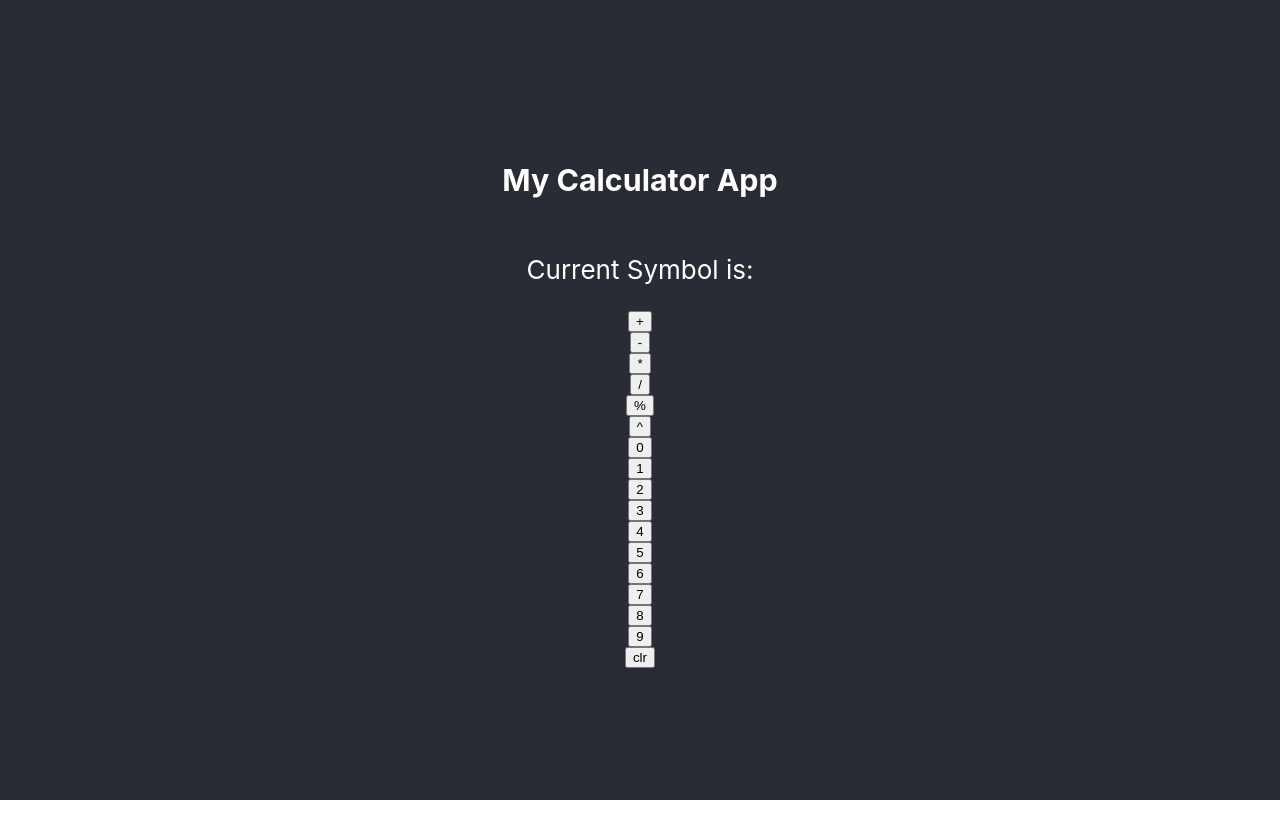
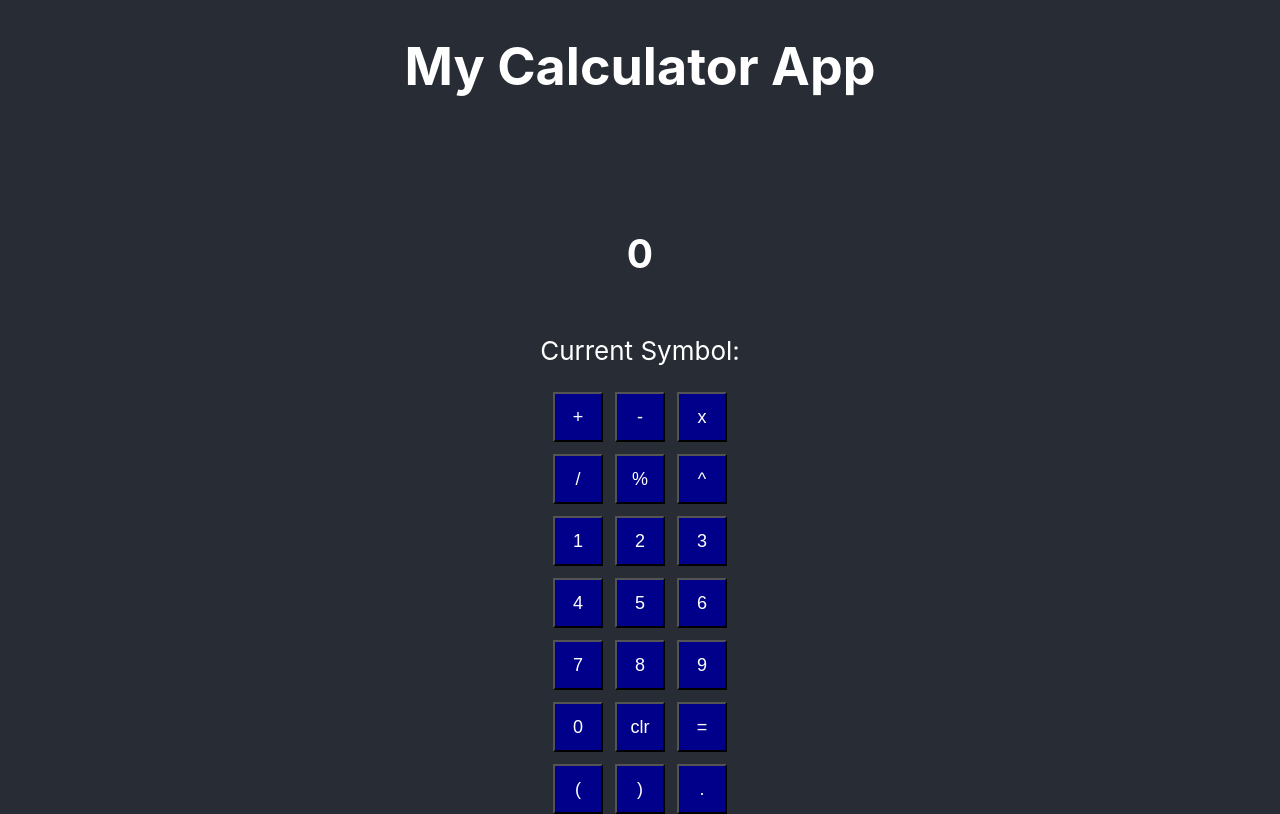
Before and after one commit to cmcglau/Calculator, a React (Create React App) app: page / in a window 1280 px wide. Built offline with nearby package versions, Linux system fonts and the light colour scheme.

Commit message:
Calculator functionality

```diff
--- a/package.json
+++ b/package.json
@@ -8,7 +8,7 @@
     "@testing-library/user-event": "^13.5.0",
     "react": "^18.1.0",
     "react-dom": "^18.1.0",
-    "react-scripts": "5.0.1",
+    "react-scripts": "^5.0.1",
     "web-vitals": "^2.1.4"
   },
   "scripts": {
--- a/src/App.css
+++ b/src/App.css
@@ -28,6 +28,26 @@
   color: #61dafb;
 }
 
+.wrapper {
+  display: grid;
+  grid-template-columns: repeat(3, 1fr);
+  gap: 12px;
+  grid-auto-rows: minmax(12px, auto);
+}
+
+.buttonStyle {
+  background-color: darkblue;
+  font-size: 18px;
+  width: 50px;
+  height: 50px;
+  color: white;
+  transition-duration: 0.4s;
+}
+
+.buttonStyle:hover {
+  background-color: lightblue;
+}
+
 @keyframes App-logo-spin {
   from {
     transform: rotate(0deg);
--- a/src/App.js
+++ b/src/App.js
@@ -2,23 +2,98 @@ import React, {useState} from 'react';
 import './App.css';
 import Calculator from './Calculator';
 
-const symbols = ["+","-","*","/","%","^", "0", "1", "2", "3", "4",
-"5", "6", "7", "8" ,"9", "clr"];
+const symbols = ["+","-","x","/","%","^", "1", "2", "3", "4",
+"5", "6", "7", "8" ,"9", "0","clr", "=", "(", ")", "."];
 
 function App() {
   const [symb, setSymb] = React.useState(" ");
+  const [equation, setEquation] = React.useState("");
+  const [equationStr, setEquationStr] = React.useState("");
+  const [comp, setComp] = React.useState(0);
+  const [equalFlag, setEqualflag] = React.useState(0);
   return (
     <div className="App">
       <header className="App-header">
-        <h3>My Calculator App</h3>
-        <p> Current Symbol is: {symb} </p>
+        <h1>My Calculator App</h1>
+        {/*<h2> Equation: {equation}</h2>*/}
+        <h2> {equationStr}</h2>
+        <h2> {comp} </h2>
+        <p> Current Symbol: {symb} </p>
+        <div class="wrapper">
           {symbols.map((symbol) => {
             const handleSymb = () => {
+              // If Clear, then clear everything
               if (symbol == "clr") {
-              setSymb(" ");
+                setSymb(0);
+                setEquation(0);
+                setComp(0);
+                setEqualflag(0);
+                setEquationStr(0);
+              }
+              // If equal, then compute calcuation and curr equation
+              else if (symbol == "=") {
+                setSymb(0);
+                setComp(eval(equation));
+                setEquation(equation + symbol);
+                setEquationStr(equationStr + symbol);
+                setEqualflag(1);
+              }
+              // If the next sym is a num and we just hit equal, then reset and replace equation with the new num
+              else if (!isNaN(parseInt(symbol)) && equalFlag) {
+                setEqualflag(0);
+                setEquation(symbol);
+                setEquationStr(symbol);
+                setSymb(symbol);
+                setComp(0);
+              }
+              // If Equation is 0 and the next symbol is a num, then replace 0 with the num
+              else if (parseInt(equation) == 0 && parseInt(symbol)) {
+                setSymb(symbol);
+                setEquation(symbol);
+                setEquationStr(symbol);
+                setEqualflag(0);
+                setComp(0);
+              }
+              // If the next sym is not a num and we just hit equal, then replace equation with the equated num plus non-int sym
+              else if (isNaN(parseInt(symbol)) && equalFlag) {
+                if (symbol == "x") {
+                  setSymb("*");
+                  setEquation(comp + "*");
+                }
+                else if (symbol == "^") {
+                  setSymb("^");
+                  setEquation(comp + "**");
                 }
                 else {
                   setSymb(symbol);
+                  setEquation(comp + symbol);
+                }
+                setEquationStr(comp + symbol);
+                setEqualflag(0);
+                setComp(0);
+              }
+              else if (isNaN(parseInt(symbol)) && !equalFlag) {
+                if (symbol == "x") {
+                  setSymb("x");
+                  setEquation(equation + "*");
+                }
+                else if (symbol == "^") {
+                  setSymb("^");
+                  setEquation(equation + "**");
+                }
+                else {
+                  setEquation(comp + symbol);
+                  setSymb(symbol);
+                }
+                setEquationStr(equationStr + symbol);
+                setComp(0);
+              }
+              else {
+                setSymb(symbol);
+                setEquation(equation + symbol);
+                setEquationStr(equationStr + symbol);
+                setEqualflag(0);
+                setComp(0);
               }
 
             };
@@ -26,6 +101,7 @@ function App() {
               <button onClick={handleSymb} class="buttonStyle"> {symbol} </button>
             );
           })}
+        </div>
       </header>
     </div>
   );
```
Also changed, not shown: 1 other file (tests, documents, lock files or other folders). Lines whose indentation alone changed are shown as unchanged.
